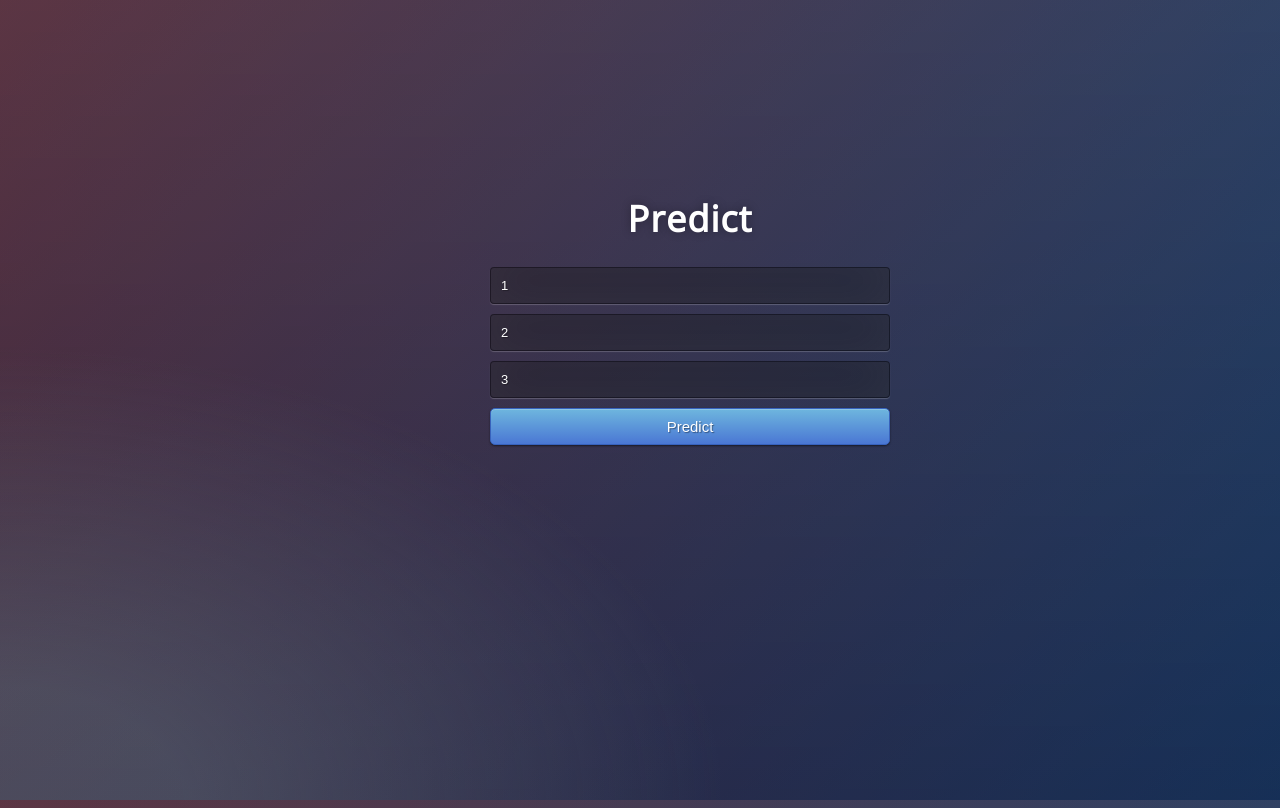
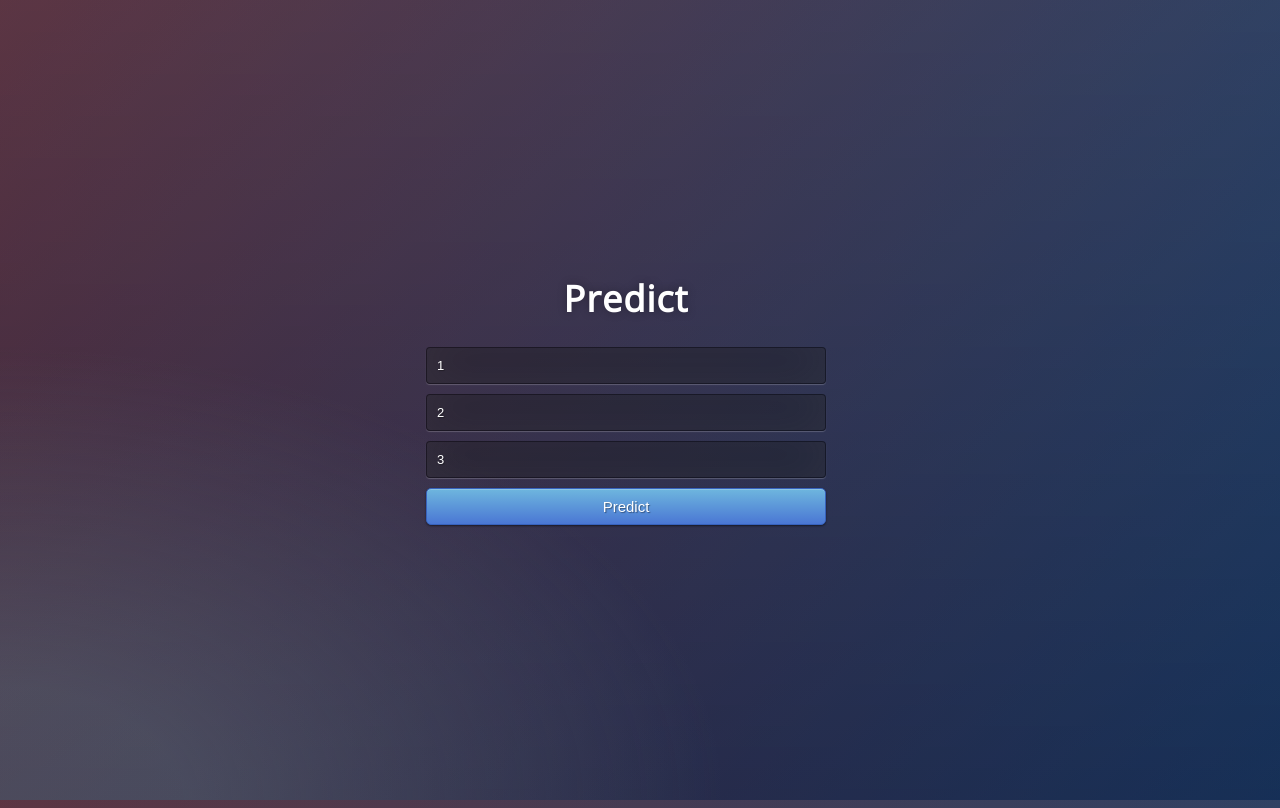
Before and after one commit to wikyprash/helloworldml, a Flask app: page / in a window 1280 px wide. Run offline with Flask 2, Linux system fonts and the light colour scheme; parts of the project's set-up code (start-up, migrations or seed data) failed here and were passed over.

Commit message:
made ui changes

```diff
--- a/static/css/style.css
+++ b/static/css/style.css
@@ -32,8 +32,8 @@ body {
 }
 .login {
 	position: absolute;
-	top: 40%;
-	left: 50%;
+	top: 50%;
+	left: 45%;
 	margin: -150px 0 0 -150px;
 	width:400px;
 	height:400px;
```
Also changed, not shown: templates/result.html (+18 -5 lines).
